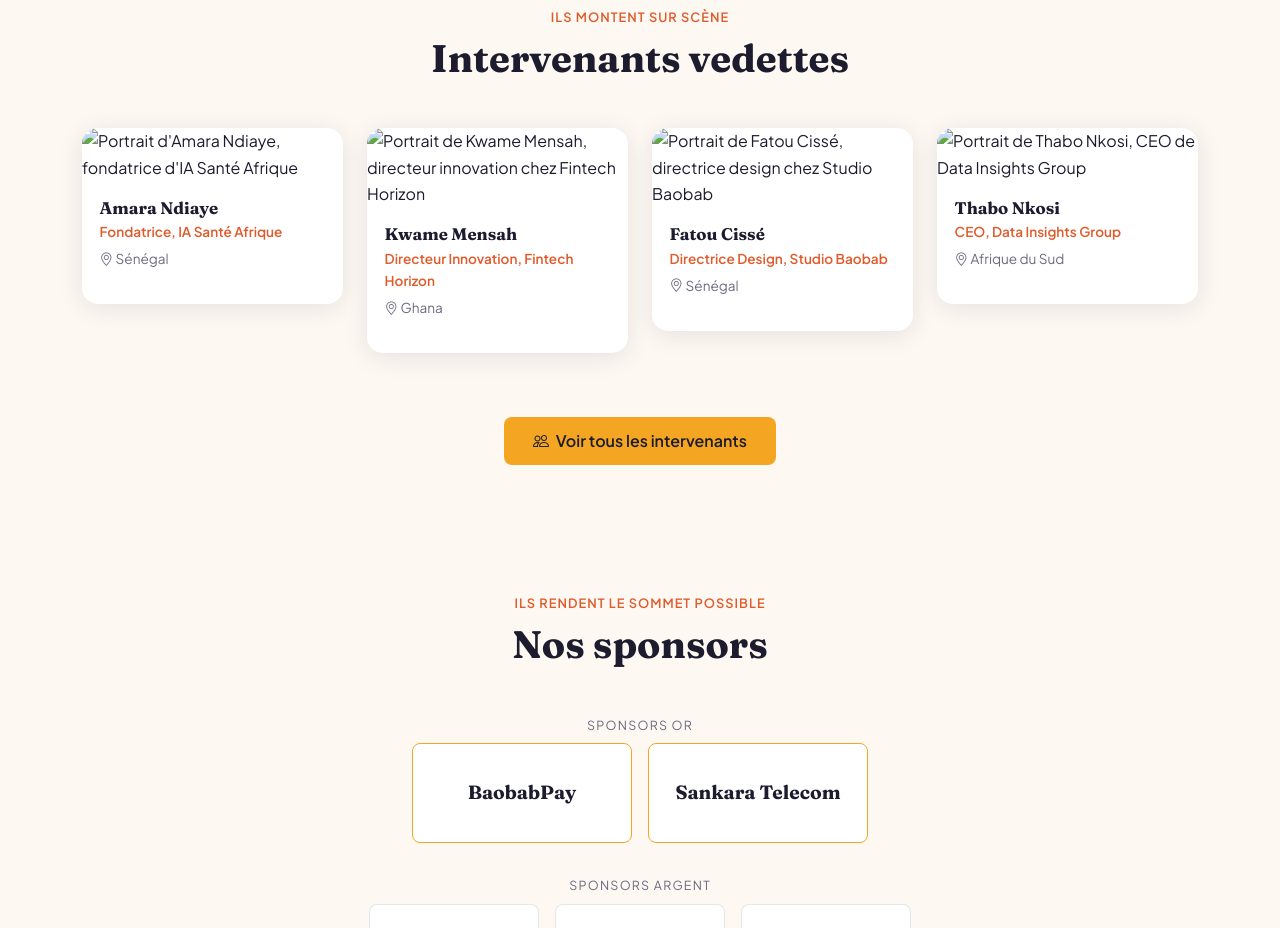
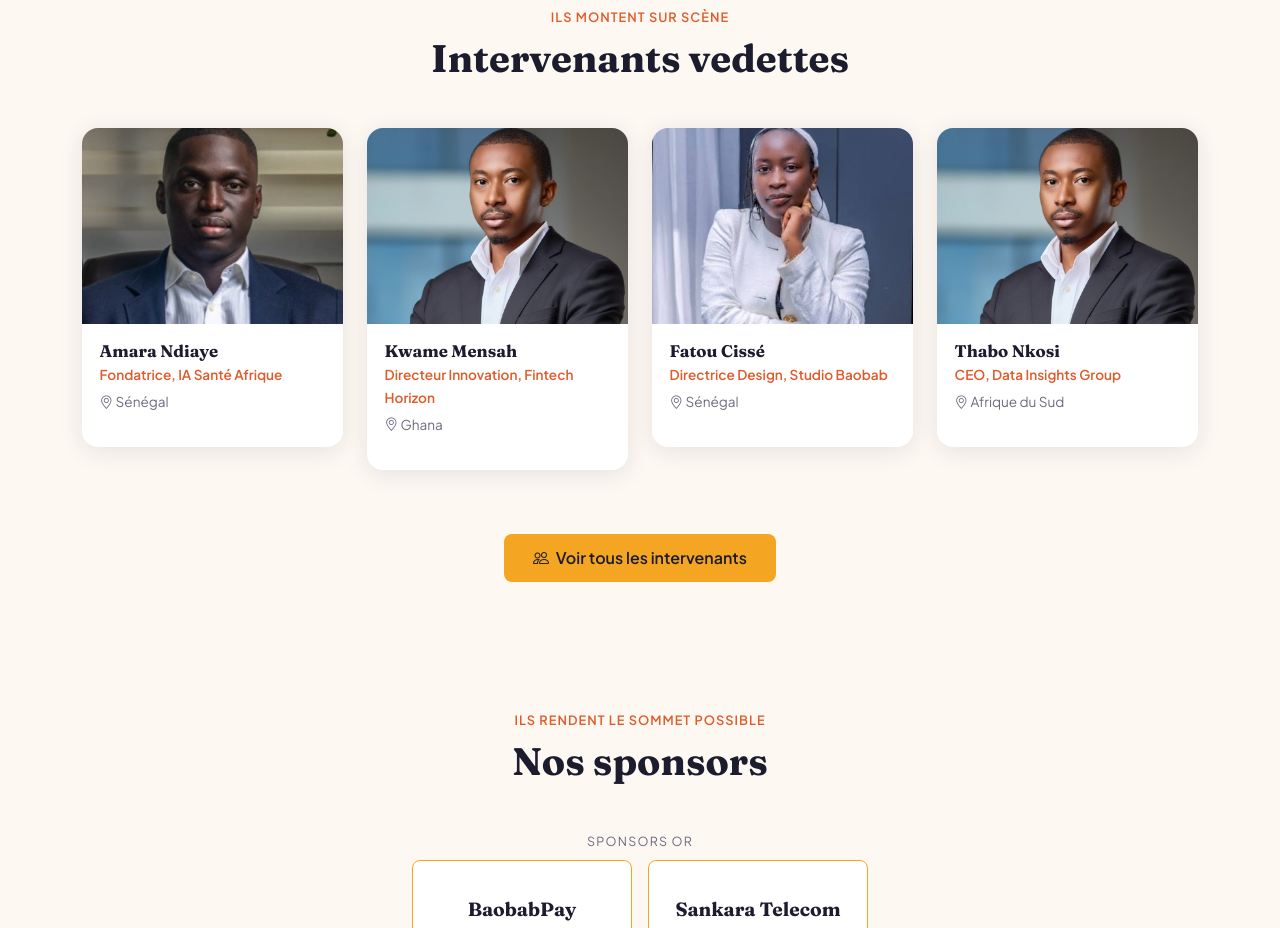
Before and after one commit to missallsunday-hue/-AfriConnect-Summit, a plain HTML site: page index.html in a window 1280 px wide. Shown: the part 1780-2708 px from the top of the page. Drawn offline with nearby package versions, Linux system fonts and the light colour scheme.

Commit message:
Rectification des erreurs et verification, sites vitrine prete !

```diff
--- a/index.html
+++ b/index.html
@@ -143,7 +143,7 @@ href="contact.html">Contact</a></li>
       <div class="row g-4">
         <div class="col-6 col-lg-3">
           <article class="speaker-card" data-animate="fade-in">
-             <img class="speaker-photo" src="../Khady_Sylla_AfriConnect-Summit/images/imageH1.jpg" alt="Portrait d'Amara Ndiaye, fondatrice d'IA Santé Afrique">
+             <img class="speaker-photo" src="images/imageH5.jpg" alt="Portrait d'Amara Ndiaye, fondatrice d'IA Santé Afrique">
             <div class="speaker-body">
               <h3 class="speaker-name">Amara Ndiaye</h3>
               <p class="speaker-role">Fondatrice, IA Santé Afrique</p>
@@ -153,7 +153,7 @@ href="contact.html">Contact</a></li>
         </div>
         <div class="col-6 col-lg-3">
           <article class="speaker-card" data-animate="fade-in">
-            <img class="speaker-photo" src="../Khady_Sylla_AfriConnect-Summit/images/imageH2.jpg" alt="Portrait de Kwame Mensah, directeur innovation chez Fintech Horizon">
+            <img class="speaker-photo" src="images/imageH6.jpg" alt="Portrait de Kwame Mensah, directeur innovation chez Fintech Horizon">
             <div class="speaker-body">
               <h3 class="speaker-name">Kwame Mensah</h3>
               <p class="speaker-role">Directeur Innovation, Fintech Horizon</p>
@@ -163,7 +163,7 @@ href="contact.html">Contact</a></li>
         </div>
         <div class="col-6 col-lg-3">
           <article class="speaker-card" data-animate="fade-in">
-            <img class="speaker-photo" src="../Khady_Sylla_AfriConnect-Summit/images/imageH3.jpg" alt="Portrait de Fatou Cissé, directrice design chez Studio Baobab">
+            <img class="speaker-photo" src="images/images.jpg" alt="Portrait de Fatou Cissé, directrice design chez Studio Baobab">
             <div class="speaker-body">
               <h3 class="speaker-name">Fatou Cissé</h3>
               <p class="speaker-role">Directrice Design, Studio Baobab</p>
@@ -173,7 +173,7 @@ href="contact.html">Contact</a></li>
         </div>
         <div class="col-6 col-lg-3">
           <article class="speaker-card" data-animate="fade-in">
-            <img class="speaker-photo" src="../Khady_Sylla_AfriConnect-Summit/images/imageH4.jpg" alt="Portrait de Thabo Nkosi, CEO de Data Insights Group">
+            <img class="speaker-photo" src="images/imageH6.jpg" alt="Portrait de Thabo Nkosi, CEO de Data Insights Group">
             <div class="speaker-body">
               <h3 class="speaker-name">Thabo Nkosi</h3>
               <p class="speaker-role">CEO, Data Insights Group</p>
```
Also changed, not shown: images/imageF5.jpeg (added), images/imageH5.jpg (added), images/imageH6.jpg (added), images/images.jpg (added).
